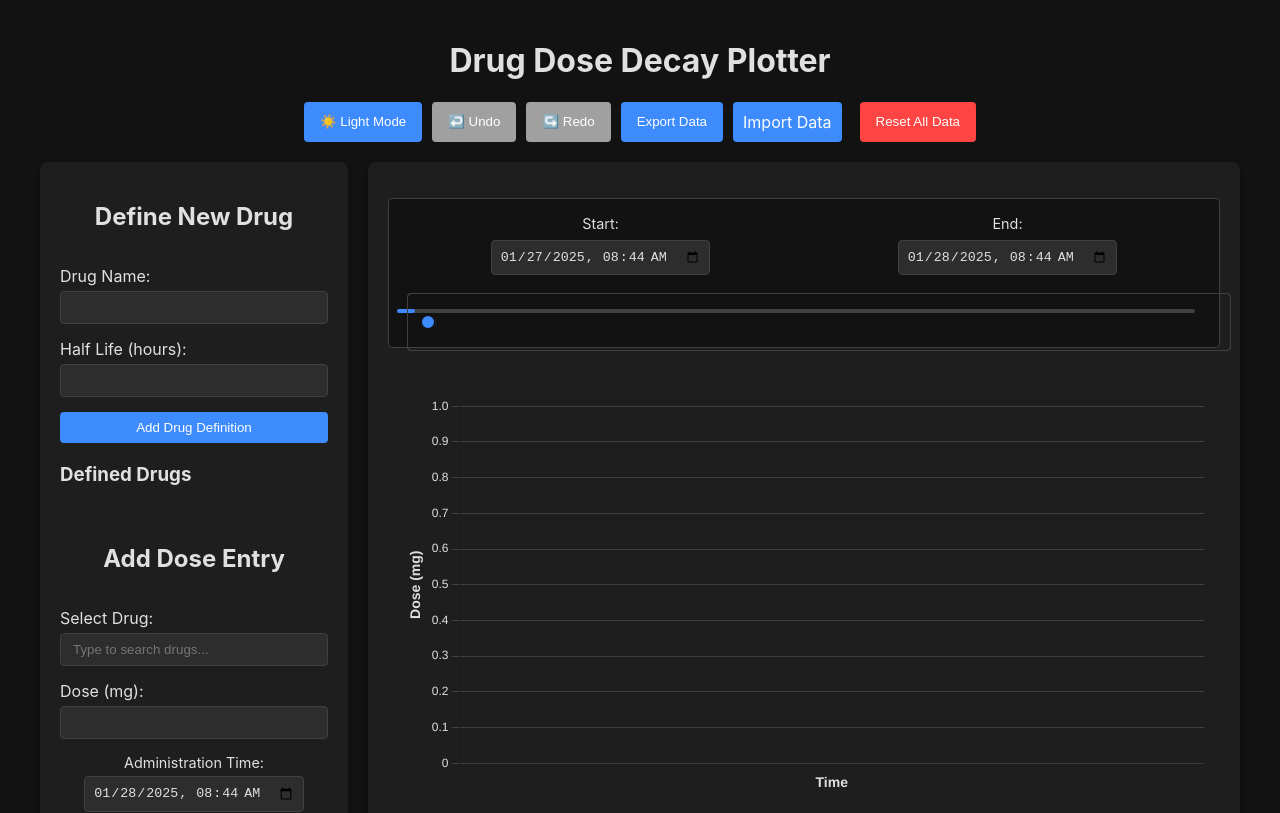
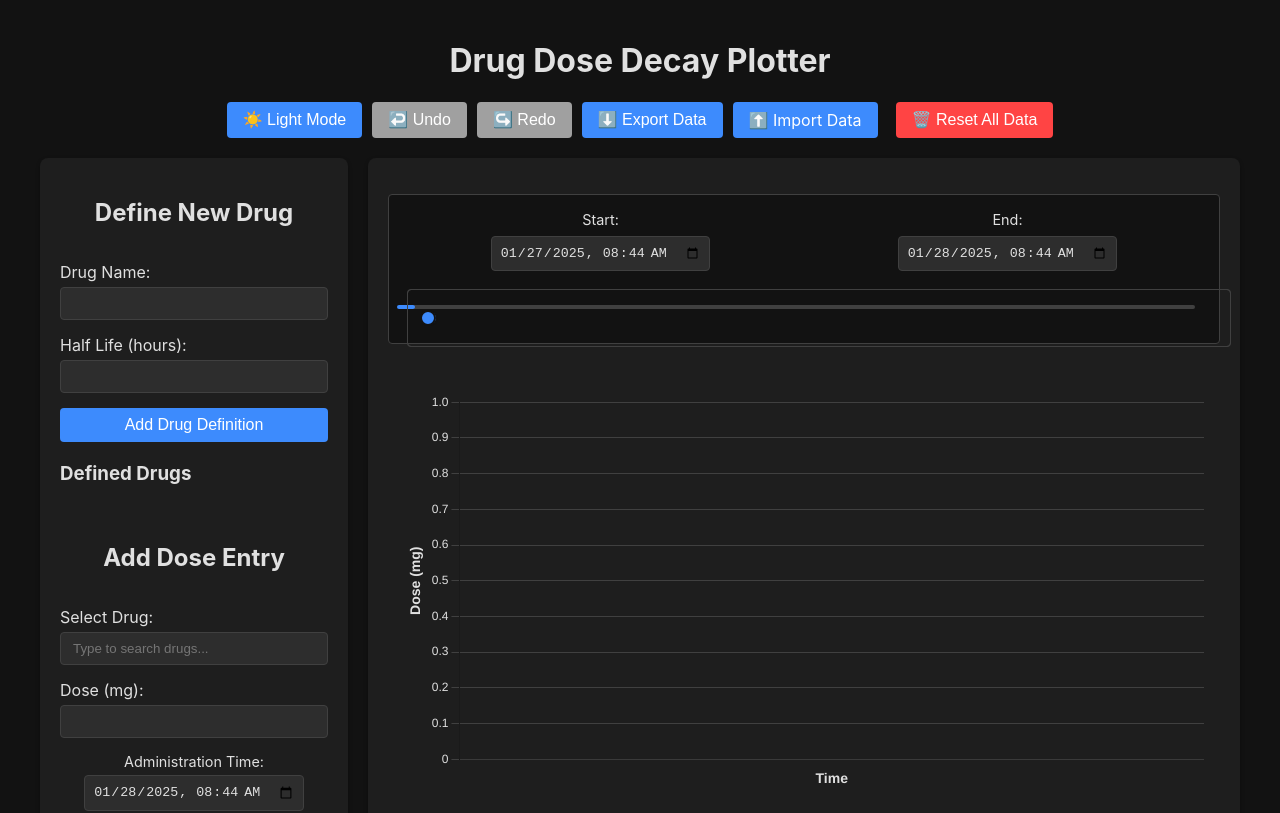
Before and after one commit to pavelmk/dose-tracker, a React (Create React App) app: page / in a window 1280 px wide. Shown: the top 813 px of the page. Built offline with nearby package versions, Linux system fonts and the light colour scheme.

Commit message:
consistent formatting

```diff
--- a/src/App.css
+++ b/src/App.css
@@ -175,6 +175,7 @@ button {
   padding: 8px 16px;
   border-radius: 4px;
   cursor: pointer;
+  font-size: 16px;
   transition: background-color 0.2s;
 }
 
@@ -185,6 +186,12 @@ button:hover {
 button:disabled {
   background-color: var(--text-secondary);
   cursor: not-allowed;
+}
+
+/* Header controls specific styling */
+.header-controls button {
+  padding: 8px 16px;
+  font-size: 16px;
 }
 
 .defined-drugs, .dose-history {
@@ -273,7 +280,7 @@ button:disabled {
 }
 
 .import-button {
-  padding: 10px;
+  padding: 8px 16px;
   background-color: var(--accent-color);
   color: white;
   border: none;
--- a/src/components/DataControls.tsx
+++ b/src/components/DataControls.tsx
@@ -69,9 +69,9 @@ const DataControls: React.FC<DataControlsProps> = ({ state, onImport, onReset })
 
   return (
     <div className="data-controls">
-      <button onClick={handleExport}>Export Data</button>
+      <button onClick={handleExport}>⬇️ Export Data</button>
       <label className="import-button">
-        Import Data
+        ⬆️ Import Data
         <input
           type="file"
           accept=".json"
@@ -87,7 +87,7 @@ const DataControls: React.FC<DataControlsProps> = ({ state, onImport, onReset })
           marginLeft: '8px'
         }}
       >
-        Reset All Data
+        🗑️ Reset All Data
       </button>
     </div>
   );
```
